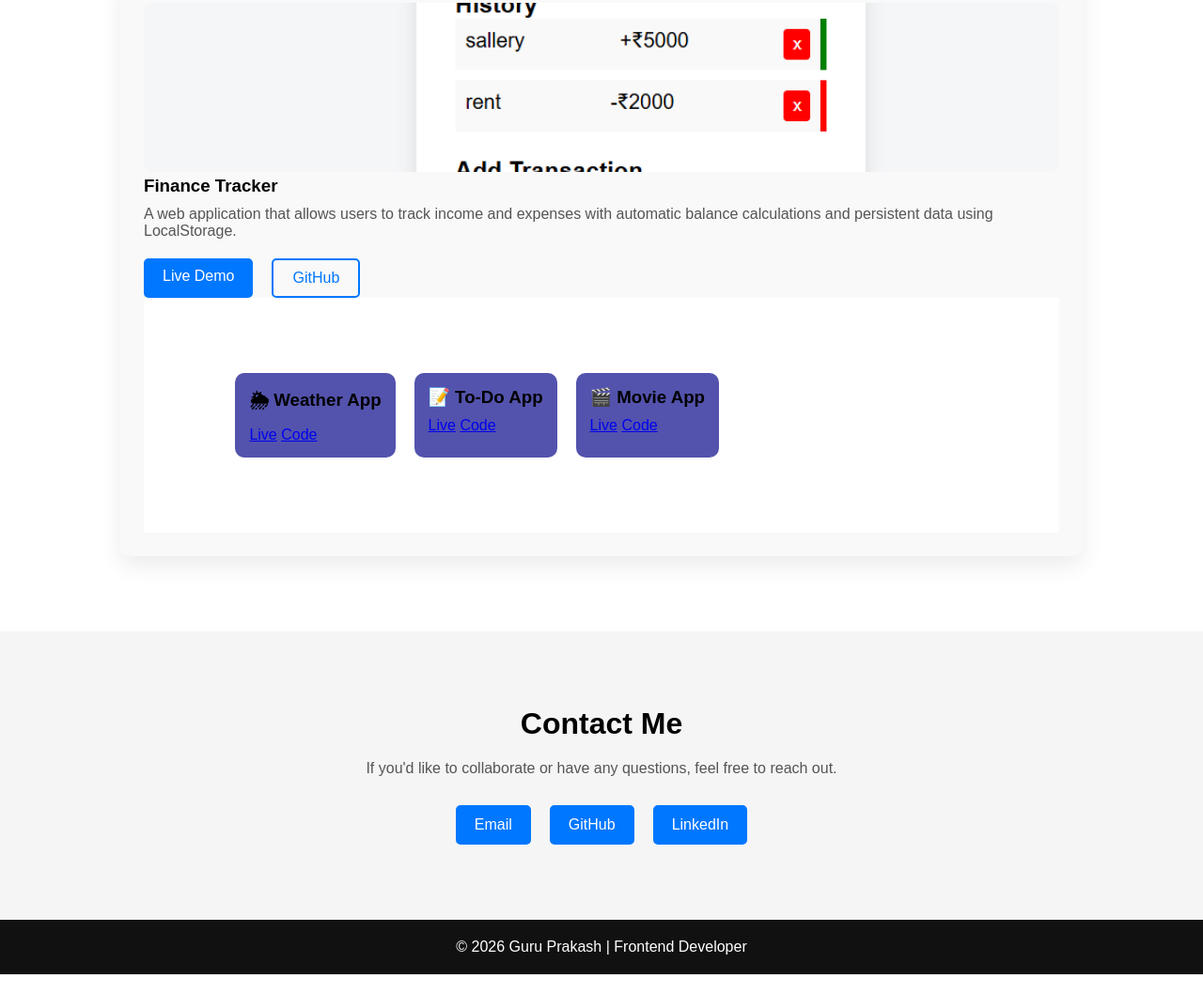
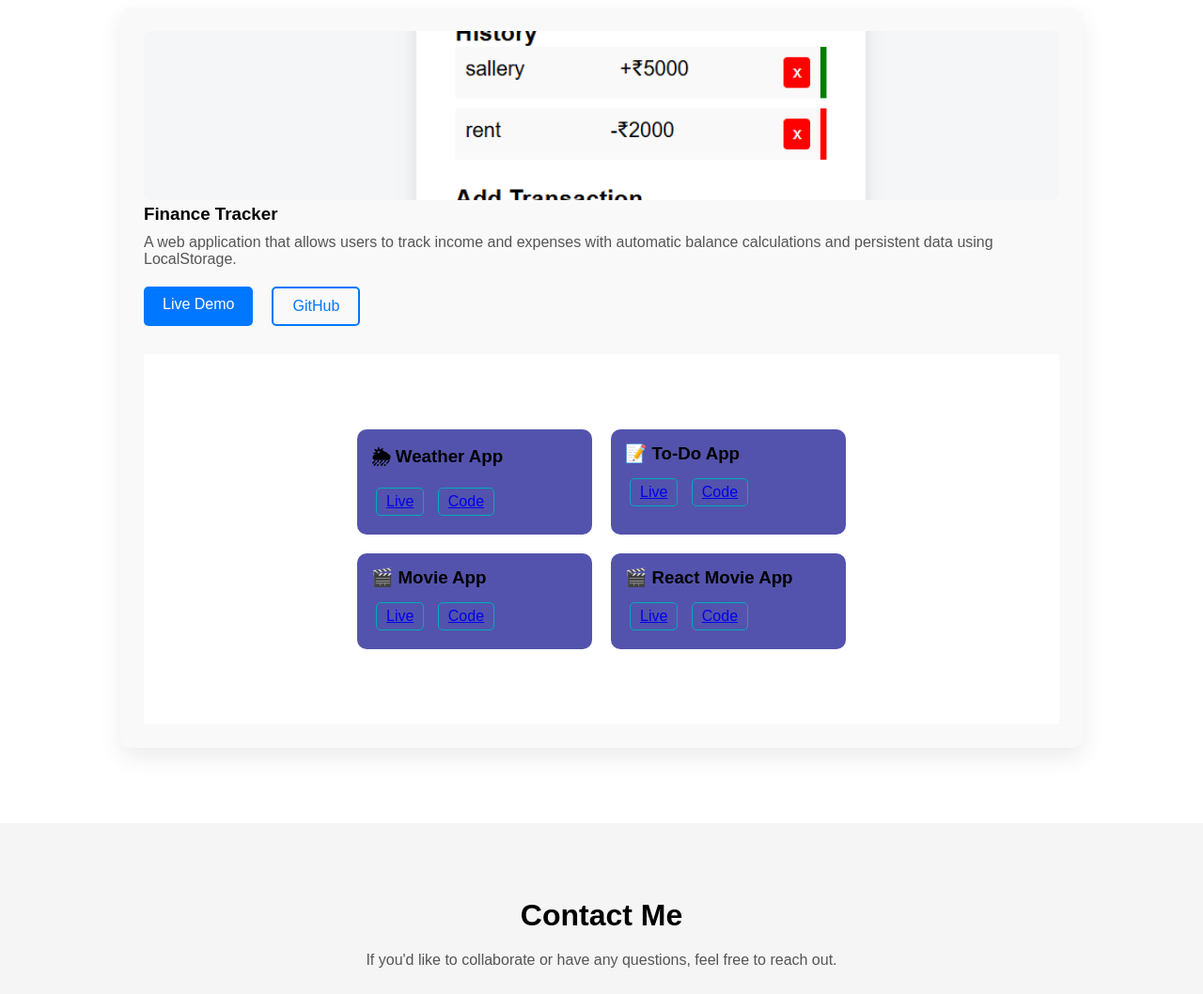
Before and after one commit to Guruio/portfolio, a plain HTML site: page index.html in a window 1280 px wide. Shown: the part 1672-2730 px from the top of the page at 94% size. Before the commit the page ends 2709 px from the top, so only its background shows below. Drawn offline with Linux system fonts and the light colour scheme.

Commit message:
added react app

```diff
--- a/index.html
+++ b/index.html
@@ -149,6 +149,14 @@
                         <a href="https://guruio.github.io/movie-app/" target="_blank">Live</a>
                         <a href="https://github.com/guruio/movie-app" target="_blank">Code</a>
                     </div>
+                    <div class="project">
+                        <h3>🎬 React Movie App</h3>
+
+                        <div>
+                            <a href="https://react-movie-app-zeta-three.vercel.app" target="_blank">Live</a>
+                            <a href="https://github.com/guruio/react-movie-app" target="_blank">Code</a>
+                        </div>
+                    </div>
 
                 </div>
             </div>
--- a/style.css
+++ b/style.css
@@ -217,16 +217,31 @@ section h2 {
     transform: translateY(-5px);
     transition: 0.3s;
 }
+.project{
+  background:#2c2c40;
+  padding:15px;
+  border-radius:10px;
+  width:250px;
+}
 
+.project a{
+  display:inline-block;
+  margin:5px;
+  padding:5px 10px;
+  border:1px solid #00adb5;
+  border-radius:5px;
+}
 .projects {
     padding: 80px 10%;
     background: white;
 }
 
 .projects {
+     margin-top:30px;
     display: flex;
     gap: 20px;
     flex-wrap: wrap;
+     justify-content:center;
 }
 
 .project {
```
